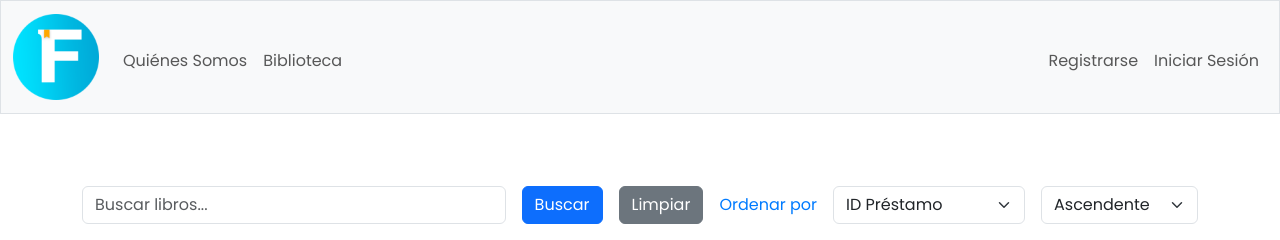
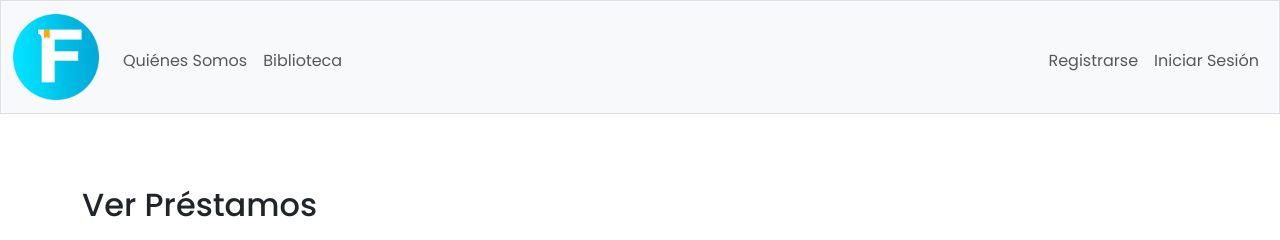
Before and after one commit to Luudeus/EcoLogic, a Flask app: template templates/ver-prestamos.html in a window 1280 px wide. Shown: the top 240 px of the page. Run offline with Flask 3, Linux system fonts and the light colour scheme; the template is opened without the code that fills it, so the values that code supplies are empty; some libraries are stand-ins or nearby versions.

Commit message:
Add headers to loans

```diff
--- a/templates/ver-prestamos.html
+++ b/templates/ver-prestamos.html
@@ -1,11 +1,14 @@
 {% extends "layout.html" %}
 
 {% block title %}
-Préstamos
+Ver Préstamos
 {% endblock %}
 
 {% block main %}
 <div class="container mt-4">
+<!-- Header: Ver Préstamos -->
+<h2 class="mb-3 text-start">Ver Préstamos</h2>
+
 <!-- Search and filter section -->
 <div class="row mb-3 align-items-center">
     <form class="col">
```
